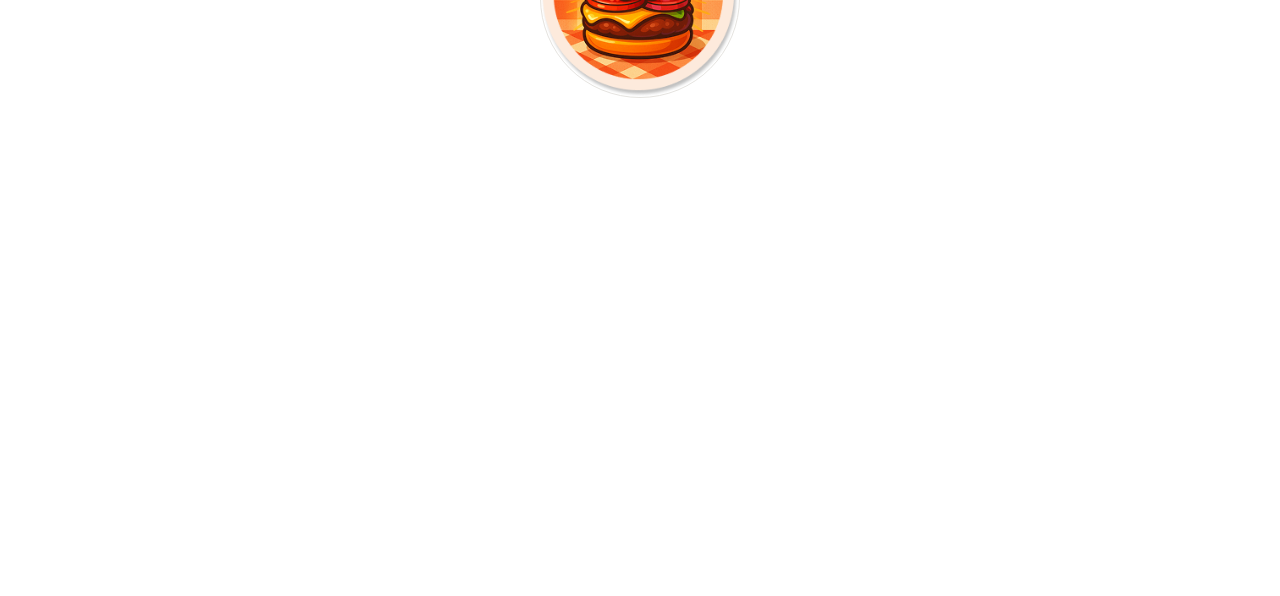
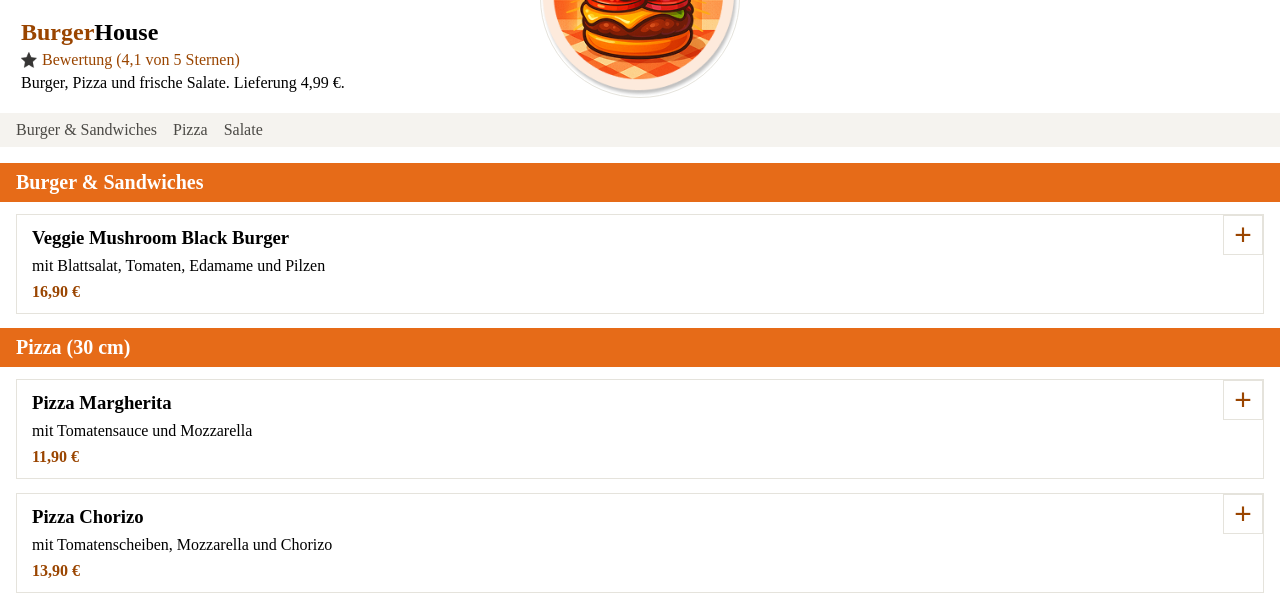
Before and after one commit to AlexanderEberleIT/Bestellapp, a plain HTML site: page index.html in a window 1280 px wide. Shown: the part 602-1198 px from the top of the page. Before the commit the page ends 800 px from the top, so only its background shows below. Drawn offline with Linux system fonts and the light colour scheme.

Commit message:
added: dishTemplate/categoryTemplate, menu list/render menu, array, style for menu

```diff
--- a/array.js
+++ b/array.js
@@ -0,0 +1,32 @@
+const CATEGORIES = [
+    {id: "burger", name: "Burger & Sandwiches"},
+    {id: "pizza", name: "Pizza (30 cm)"},
+    {id: "salate", name: "Salate"},
+];
+
+const DISHES = [
+    {
+        name: "Pizza Margherita",
+        description: "mit Tomatensauce und Mozzarella",
+        price: 11.9,
+        category: "pizza",
+    },
+    {
+        name: "Pizza Chorizo",
+        description: "mit Tomatenscheiben, Mozzarella und Chorizo",
+        price: 13.9,
+        category: "pizza",
+    },
+    {
+        name: "Veggie Mushroom Black Burger",
+        description: "mit Blattsalat, Tomaten, Edamame und Pilzen",
+        price: 16.9,
+        category: "burger",
+    },
+    {
+        name: "Kleiner grüner Salat",
+        description: "mit Gurken, Karotten, Petersilie und Radieschen",
+        price: 7.9,
+        category: "salate",
+    },
+];
--- a/index.html
+++ b/index.html
@@ -6,9 +6,9 @@
         <title>Bestellapp</title>
         <link rel="icon" type="image/png" href="assets/img/hero-icon.png" />
         <link rel="stylesheet" href="style.css" />
-        <script src="array.js" defer></script>
-        <script src="templates.js" defer></script>
-        <script src="script.js" defer></script>
+        <script defer src="array.js"></script>
+        <script defer src="templates.js"></script>
+        <script defer src="script.js"></script>
     </head>
     <body id="start">
         <header class="pageHeader">
@@ -43,6 +43,25 @@
                         alt=""
                     />
                 </div>
+                <section
+                    class="restaurantInfo"
+                    aria-labelledby="restaurant-name"
+                >
+                    <h1 id="restaurant-name"><span>Burger</span>House</h1>
+
+                    <p class="rating">
+                        <img src="assets/icons/star-icon.png" alt="" />
+                        Bewertung (4,1 von 5 Sternen)
+                    </p>
+
+                    <p>Burger, Pizza und frische Salate. Lieferung 4,99 €.</p>
+                </section>
+                <nav class="categoryNav" aria-label="Kategorien">
+                    <a href="#burger">Burger & Sandwiches</a>
+                    <a href="#pizza">Pizza</a>
+                    <a href="#salate">Salate</a>
+                </nav>
+                <div id="menuList" class="menuList"></div>
             </div>
         </main>
     </body>
--- a/script.js
+++ b/script.js
@@ -0,0 +1,28 @@
+const MENU_LIST = document.getElementById("menuList");
+
+function renderMenu() {
+    let menuHtml = "";
+
+    for (const CATEGORY of CATEGORIES) {
+        const DISHES_HTML = getDishesHtml(CATEGORY.id);
+        menuHtml += getCategoryTemplate(CATEGORY, DISHES_HTML);
+    }
+
+    MENU_LIST.innerHTML = menuHtml;
+}
+
+function getDishesHtml(categoryId) {
+    let dishesHtml = "";
+
+    for (let dishIndex = 0; dishIndex < DISHES.length; dishIndex++) {
+        const DISH = DISHES[dishIndex];
+
+        if (DISH.category === categoryId) {
+            dishesHtml += getDishTemplate(DISH);
+        }
+    }
+
+    return dishesHtml;
+}
+
+renderMenu();
--- a/style.css
+++ b/style.css
@@ -55,5 +55,94 @@ body {
     box-sizing: border-box;
     border-radius: 50%;
     background: rgb(255, 255, 255);
-    border: 1px solid rgb(229, 227, 223);
+    border: 1px solid rgb(229, 227, 220);
 }
+
+.restaurantInfo {
+    padding: 16px;
+}
+
+.restaurantInfo h1,
+.restaurantInfo p {
+    margin: 5px;
+}
+
+.restaurantInfo h1 span {
+    color: rgb(154, 69, 0);
+}
+
+.rating {
+    display: flex;
+    align-items: center;
+    gap: 5px;
+    color: rgb(154, 69, 0);
+}
+
+.rating img {
+    width: 16px;
+    height: 16px;
+}
+
+.categoryNav {
+    display: flex;
+    align-items: center;
+    flex-wrap: wrap;
+    gap: 16px;
+    padding: 8px 16px;
+    background: rgb(245, 243, 239);
+}
+
+.categoryNav a {
+    color: rgb(75, 73, 69);
+    text-decoration: none;
+}
+
+.categoryNav a:hover {
+    color: rgb(154, 69, 0);
+    text-decoration: underline;
+}
+
+.menuList {
+    padding: 16px;
+}
+
+.dishCard {
+    position: relative;
+    padding: 12px 56px 12px 15px;
+    margin-bottom: 14px;
+    border: 1px solid rgb(229, 227, 220);
+}
+
+.dishCard h3,
+.dishCard p {
+    margin: 0 0 8px;
+}
+
+.dishPrice {
+    color: rgb(154, 69, 0);
+}
+
+.addButton {
+    position: absolute;
+    top: 0;
+    right: 0;
+    width: 40px;
+    height: 40px;
+    display: flex;
+    justify-content: center;
+    align-items: center;
+    padding: 0;
+    border: 1px solid rgb(229, 227, 220);
+    background: rgb(255, 255, 255);
+    color: rgb(154, 69, 0);
+    font-size: 30px;
+    cursor: pointer;
+}
+
+.menuCategory h2 {
+    margin: 0 -16px 12px;
+    padding: 8px 16px;
+    background: rgb(230, 107, 24);
+    color: rgb(255, 255, 255);
+    font-size: 20px;
+}
--- a/templates.js
+++ b/templates.js
@@ -0,0 +1,25 @@
+function getDishTemplate(dish) {
+    const PRICE = dish.price.toFixed(2).replace(".", ",");
+
+    return `
+        <article class="dishCard">
+            <h3>${dish.name}</h3>
+            <p>${dish.description}</p>
+            <strong class="dishPrice">${PRICE} €</strong>
+            <button
+                type="button"
+                class="addButton"
+                aria-label="${dish.name} zum Warenkorb hinzufügen"
+            >+</button>
+        </article>
+    `;
+}
+
+function getCategoryTemplate(category, dishesHtml) {
+    return `
+        <section class="menuCategory" id="${category.id}">
+            <h2>${category.name}</h2>
+            ${dishesHtml}
+        </section>
+    `;
+}
```
